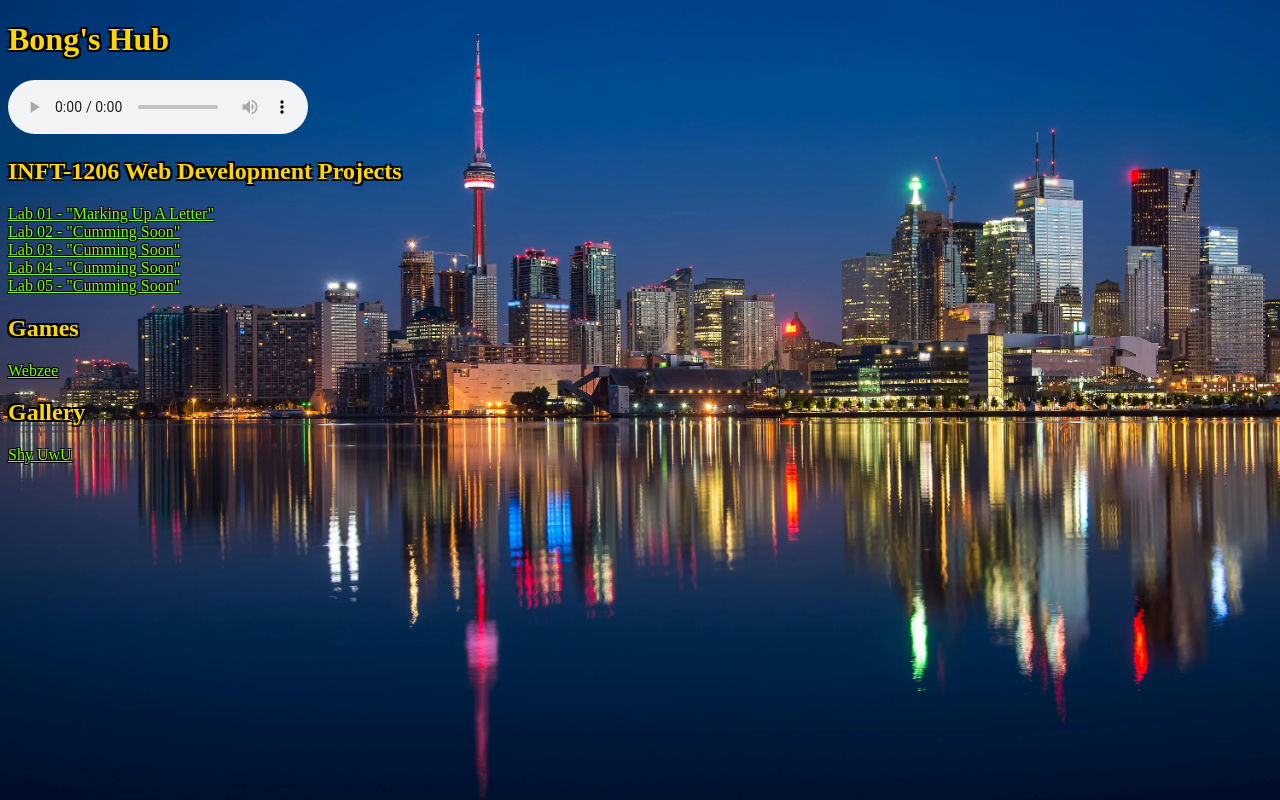
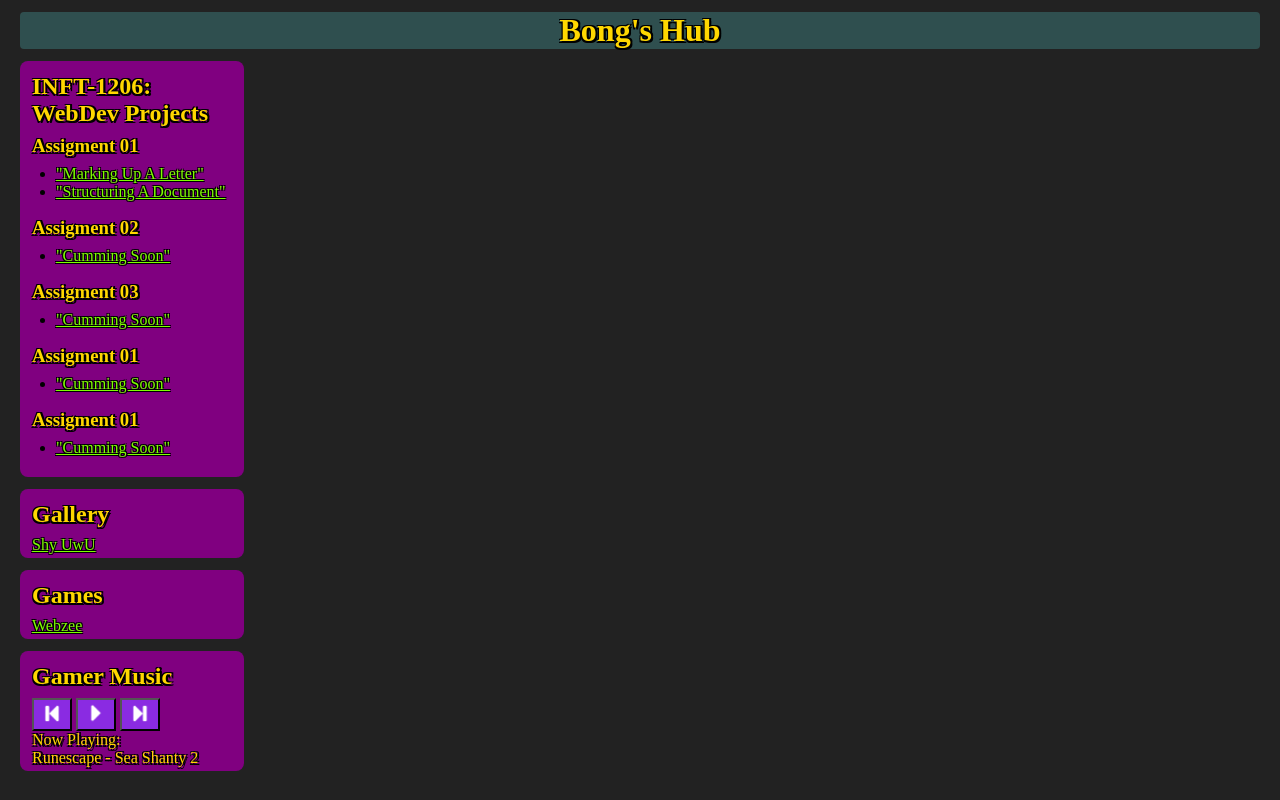
Before and after one commit to Bongmasta666/Bongmasta666.github.io, a PHP site: page / in a window 1280 px wide. Run offline with PHP 8.4, Linux system fonts and the light colour scheme.

Commit message:
Structure Changes

```diff
--- a/homepage_style.css
+++ b/homepage_style.css
@@ -1,18 +1,43 @@
 html {
-    background-image: url(./Images/toronto_horizon.jpg);
-    background-size: cover;
-    background-repeat: no-repeat;
-    height: 100%;
+    background-color: rgb(34, 34, 34);
 }
 
-h1, h2, h3{
+header {
+    background-color: darkslategrey;
+    border-radius: 4px;
+    margin: 12px;
+}
+
+h1, h2, h3, label{
     color: gold;
     font-family: "rockwell";
+    margin-block-end: 8px;
+    margin-block-start: 8px;
     text-shadow:
-    -2px -2px 0 #000,
-     2px -2px 0 #000,
-    -2px  2px 0 #000,
+    -1px -1px 0 #000,
+     2px -1px 0 #000,
+    -1px  2px 0 #000,
      2px  2px 0 #000;
+}
+
+h2, ul {
+    margin-block-start: 8px;
+}
+
+ul{
+    padding-inline-start: 24px;
+}
+
+aside, section{
+    background-color: purple;
+    margin: 12px;
+    width: fit-content;
+    min-width: 200px;
+    padding-left: 12px;
+    padding-right: 12px;
+    padding-top: 4px;
+    padding-bottom: 4px;
+    border-radius: 8px;
 }
 
 a {
@@ -23,3 +48,11 @@ a {
     -1px  1px 0 #000,
      1px  1px 0 #000;
 }
+
+.audioBTN {
+    background-color: blueviolet;
+}
+
+.audioIMG {
+     width: 24px;
+}
--- a/index.html
+++ b/index.html
@@ -5,20 +5,94 @@
     <link rel="stylesheet" href="homepage_style.css">
 </head>
 <body>
+    <header style="text-align: center;">
     <h1>Bong's Hub</h1>
-        <audio controls src="./Audio/Sea_Shanty_2.ogg"></audio>
-        <h2>INFT-1206 Web Development Projects</h2>
-        <a href="./Labs/Lab_01/Part_01/index.html" target="_blank">Lab 01 - "Marking Up A Letter"</a><br>
-        <a href="./Labs/Lab_02/index.html">Lab 02 - "Cumming Soon"</a><br>
-        <a href="./Labs/Lab_03/index.html">Lab 03 - "Cumming Soon"</a><br>
-        <a href="./Labs/Lab_04/index.html">Lab 04 - "Cumming Soon"</a><br>
-        <a href="./Labs/Lab_05/index.html">Lab 05 - "Cumming Soon"</a><br>
+    </header>
+
+    <main>
+    <section>
+        <h2>INFT-1206: <br> WebDev Projects</h2>
+        <h3>Assigment 01</h3>
+        <ul>
+            <li><a href="./Labs/Lab_01/Part_01/index.html" target="_blank">"Marking Up A Letter"</a></li>
+            <li><a href="./Labs/Lab_01/Part_02/index.html" target="_blank">"Structuring A Document"</a></li>
+        </ul>
+        <h3>Assigment 02</h3>
+        <ul>
+            <li><a href="./Labs/Lab_02/index.html">"Cumming Soon"</a></li>
+        </ul>
+        <h3>Assigment 03</h3>
+        <ul>
+            <li><a href="./Labs/Lab_03/index.html">"Cumming Soon"</a></li>
+        </ul>
+        <h3>Assigment 01</h3>
+        <ul>
+            <li><a href="./Labs/Lab_04/index.html">"Cumming Soon"</a></li>
+        </ul>
+        <h3>Assigment 01</h3>
+        <ul>
+            <li><a href="./Labs/Lab_05/index.html">"Cumming Soon"</a></li>
+        </ul>
+    </section>
+    <section>
+        <h2>Gallery</h2>
+        <a href="./Images/ShyJer.jpg" target="_blank">Shy UwU</a><br>
+    </section>
+    <section>
         <h2>Games</h2>
         <a href="./WebZee/index.html">Webzee</a><br>
-        <h2>Gallery</h2>
-        <a href="./Images/ShyJer.jpg" target="_blank">Shy UwU</a><br>
+    </section>
+    <section>
+        <h2>Gamer Music</h2>
+        <button class="audioBTN" onclick="changeSong(-1)">
+            <img class="audioIMG" src="./Images/previous.png" alt="audio_prev"></button>
+        <button class="audioBTN" onclick="toggleMusic()">
+            <img class="audioIMG" id="play/pause" src="./Images/forward.png" alt="audio_play"></button>
+        <button class="audioBTN" onclick="changeSong(1)">
+            <img class="audioIMG" src="./Images/next.png" alt="audio_next"></button>
+        <br>
+        <label for="audio_player" id="audio_label">Now Playing:</label>
+        <br>
+    <audio src="./Audio/Sea_Shanty_2.ogg" id="audio_player"></audio>
+    </section>
+    </main>
 </body>
+    <script>
 
-    <script>
+        let index = 0;
+        let enabled = false;
+
+        const AUDIO_PLAYER = document.getElementById("audio_player")
+        const AUDIO_LABEL = document.getElementById("audio_label")
+        const AUDIO_PLAY_BTN = document.getElementById("play/pause")
+        const AUDIO_PATH = "./Audio/"
+
+        const SONG_FILES = [
+            "Sea_Shanty_2.ogg",
+            "Arcade_Kid_David_Renda_2020.mp3"
+        ]
+
+        const SONG_TITLES = [
+            "Runescape - Sea Shanty 2",
+            "David Renda - Arcade Kid"
+        ]
+
+        AUDIO_LABEL.innerText += "\nRunescape - Sea Shanty 2"
+
+        function toggleMusic() {
+            enabled = !enabled
+            enabled ? AUDIO_PLAYER.play() : AUDIO_PLAYER.pause()
+            enabled ? AUDIO_PLAY_BTN.src = "./Images/pause.png" : AUDIO_PLAY_BTN.src = "./Images/forward.png"
+        }
+
+        function changeSong(direction){
+            index += direction;
+            if (index >= SONG_FILES.length) index = 0;
+            else if (index < 0) index = SONG_FILES.length - 1;
+            AUDIO_LABEL.innerText = "Now Playing:\n" + SONG_TITLES[index]
+            AUDIO_PLAYER.src = AUDIO_PATH + SONG_FILES[index];
+            if (enabled) AUDIO_PLAYER.play();
+        }
+
     </script>
 </html>
```
Also changed, not shown: Images/forward.png (added), Images/next.png (added), Images/pause.png (added), Images/previous.png (added), 1 other file. Lines whose indentation alone changed are shown as unchanged.
